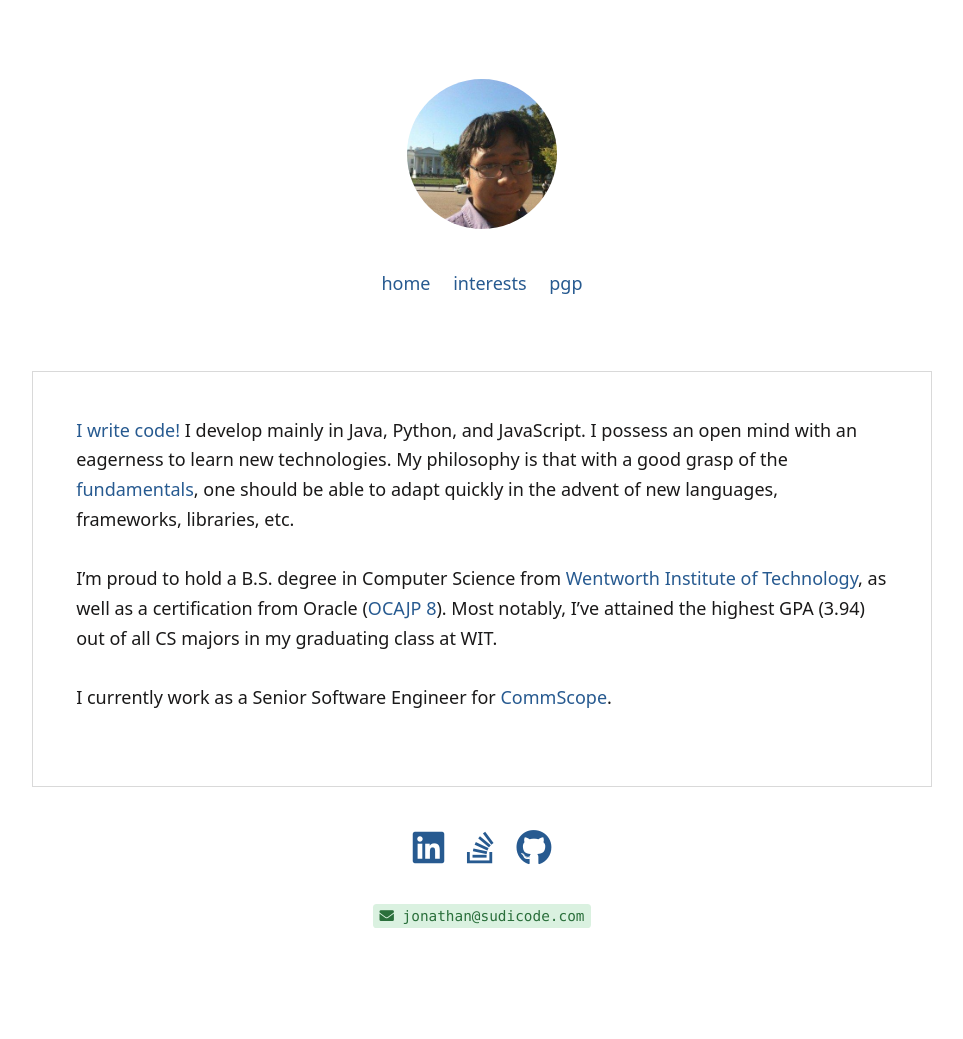
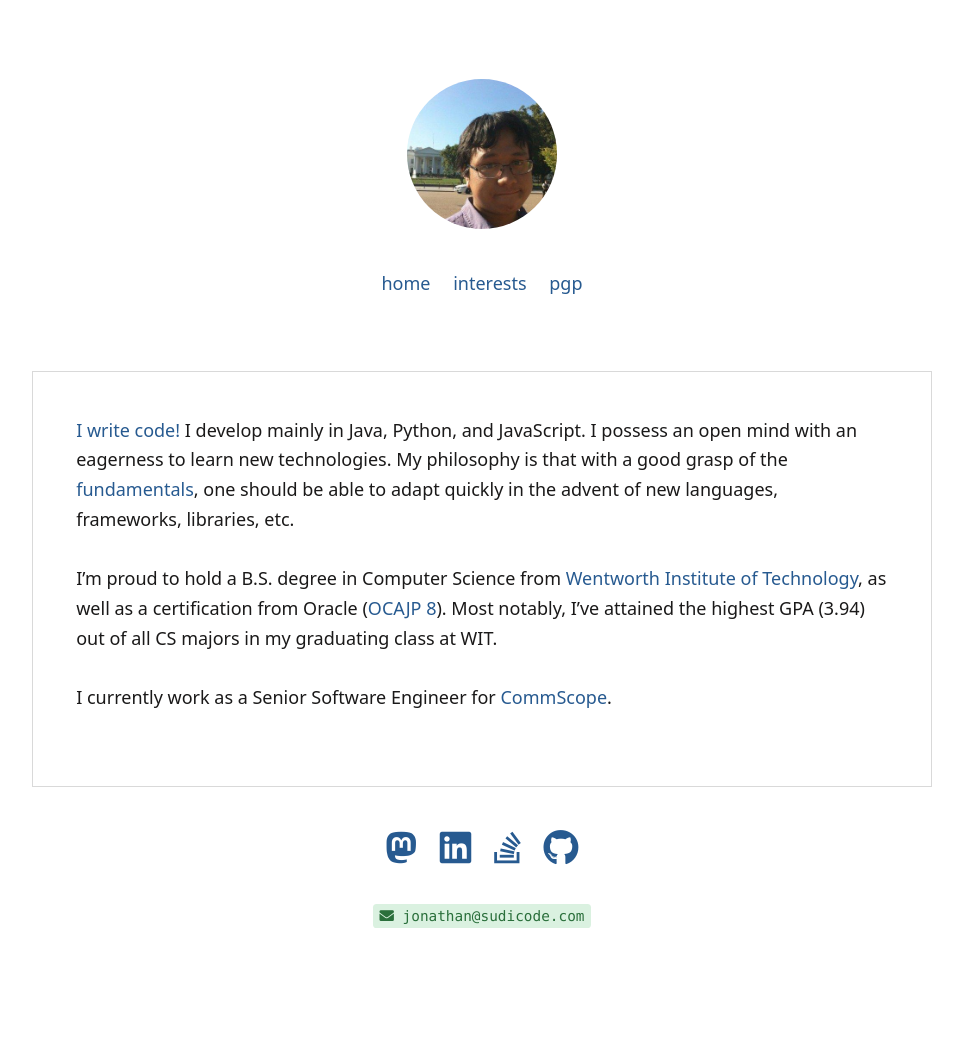
Before and after one commit to jsudiaman/jsudiaman.github.io, a Jekyll site: the page built from index.md, in a window 1280 px wide. Shown: the whole page, without its empty margins (158-1121 px from the left). Built offline with Jekyll 4.4.1, drawn with Linux system fonts in a browser that asks for light colours.

Commit message:
Add Mastodon link.

```diff
--- a/_layouts/default.html
+++ b/_layouts/default.html
@@ -32,6 +32,7 @@
     <footer>
         <nav>
             <ul>
+                <li><a href="https://mastodon.social/@sudi"><i class="fab fa-mastodon fa-2x"></i></a></li>
                 <li><a href="http://linkedin.com/in/jonathansudiaman"><i class="fab fa-linkedin fa-2x"></i></a></li>
                 <li><a href="http://stackoverflow.com/users/6268626"><i class="fab fa-stack-overflow fa-2x"></i></a></li>
                 <li><a href="http://github.com/sudiamanj"><i class="fab fa-github fa-2x"></i></a></li>
```
